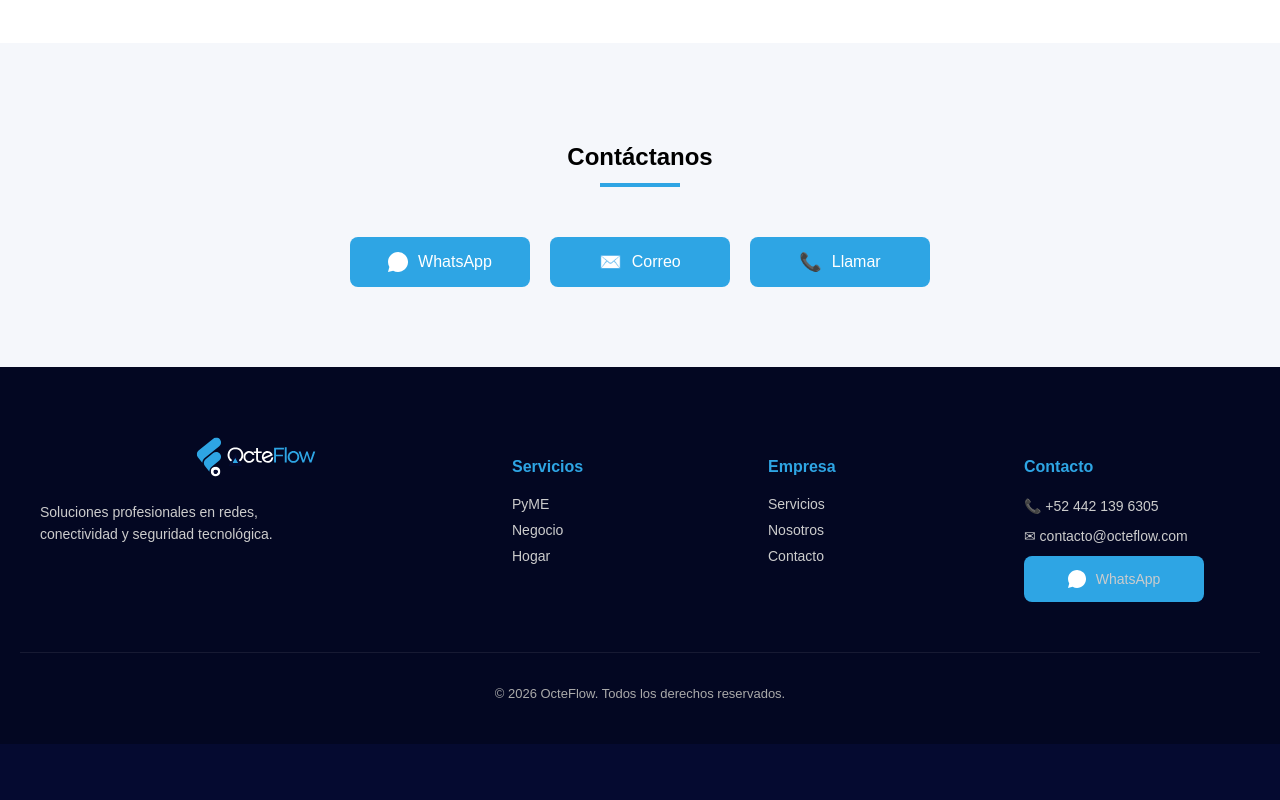
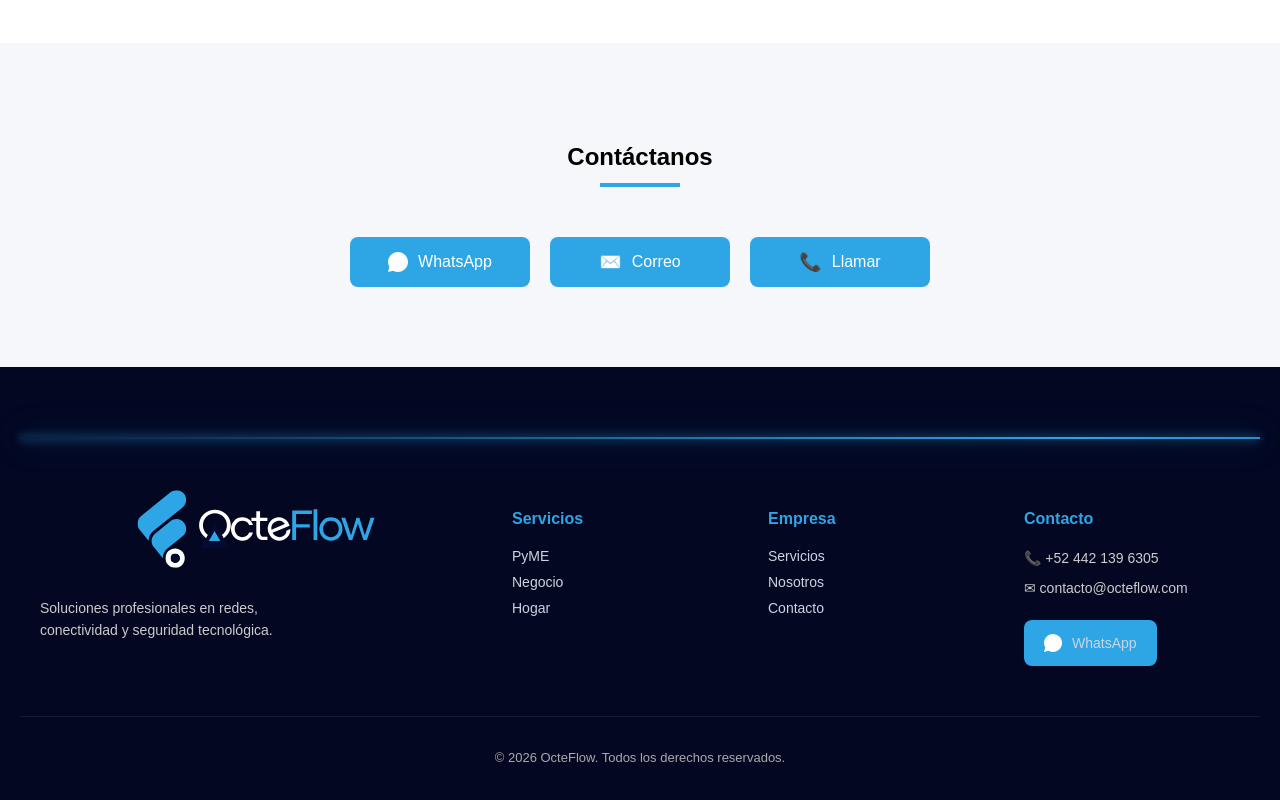
Before and after one commit to OcteFlow/octeflow-site, a Next.js app: page / in a window 1280 px wide. Shown: the part 3588-4388 px from the top of the page. Before the commit the page ends 4332 px from the top, so only its background shows below. Built offline with nearby package versions, Linux system fonts and the light colour scheme.

Commit message:
Update globals.css

```diff
--- a/styles/globals.css
+++ b/styles/globals.css
@@ -651,6 +651,35 @@ color:white;
 padding:70px 20px 30px 20px;
 }
 
+.footer::before{
+content:"";
+display:block;
+width:100%;
+height:2px;
+
+background:linear-gradient(
+90deg,
+transparent,
+#2ea5e4,
+transparent
+);
+
+background-size:200% 100%;
+
+animation:footerGlow 6s linear infinite;
+
+margin-bottom:50px;
+
+box-shadow:
+0 0 10px #2ea5e4,
+0 0 30px rgba(46,165,228,0.6);
+}
+
+@keyframes footerGlow{
+0%{background-position:0% 0;}
+100%{background-position:200% 0;}
+}
+
 .footer-container{
 max-width:1200px;
 margin:auto;
@@ -667,9 +696,9 @@ gap:10px;
 }
 
 .footer-brand img{
-height:40px;
+height:80px;
 width:auto;
-margin-bottom:12px;
+margin-bottom:16px;
 }
 
 .footer-brand p{
@@ -686,13 +715,14 @@ margin-bottom:10px;
 
 .footer-col a{
 text-decoration:none;
-color:#ccc;
+color:#cbd5e1;
 font-size:14px;
-transition:0.3s;
+transition:all .25s ease;
 }
 
 .footer-col a:hover{
 color:#2ea5e4;
+transform:translateX(3px);
 }
 
 .footer-col p{
@@ -707,6 +737,11 @@ background:#2ea5e4;
 color:white;
 padding:8px 14px;
 border-radius:6px;
+width:fit-content;
+}
+
+.footer-btn{
+margin-top:12px;
 width:fit-content;
 }
 
@@ -740,3 +775,42 @@ margin:auto;
 }
 
 }
+
+.brands-section{
+background:white;
+padding:30px 20px 60px 20px;
+text-align:center;
+}
+
+.brands-title{
+color:#050a30;
+font-size:14px;
+letter-spacing:1px;
+text-transform:uppercase;
+margin-bottom:25px;
+opacity:.7;
+}
+
+.brands-container{
+display:flex;
+justify-content:center;
+align-items:center;
+gap:60px;
+flex-wrap:wrap;
+max-width:900px;
+margin:auto;
+}
+
+.brands-container img{
+height:35px;
+width:auto;
+opacity:.7;
+transition:all .3s ease;
+filter:grayscale(100%);
+}
+
+.brands-container img:hover{
+opacity:1;
+filter:grayscale(0%);
+transform:scale(1.05);
+}
```
